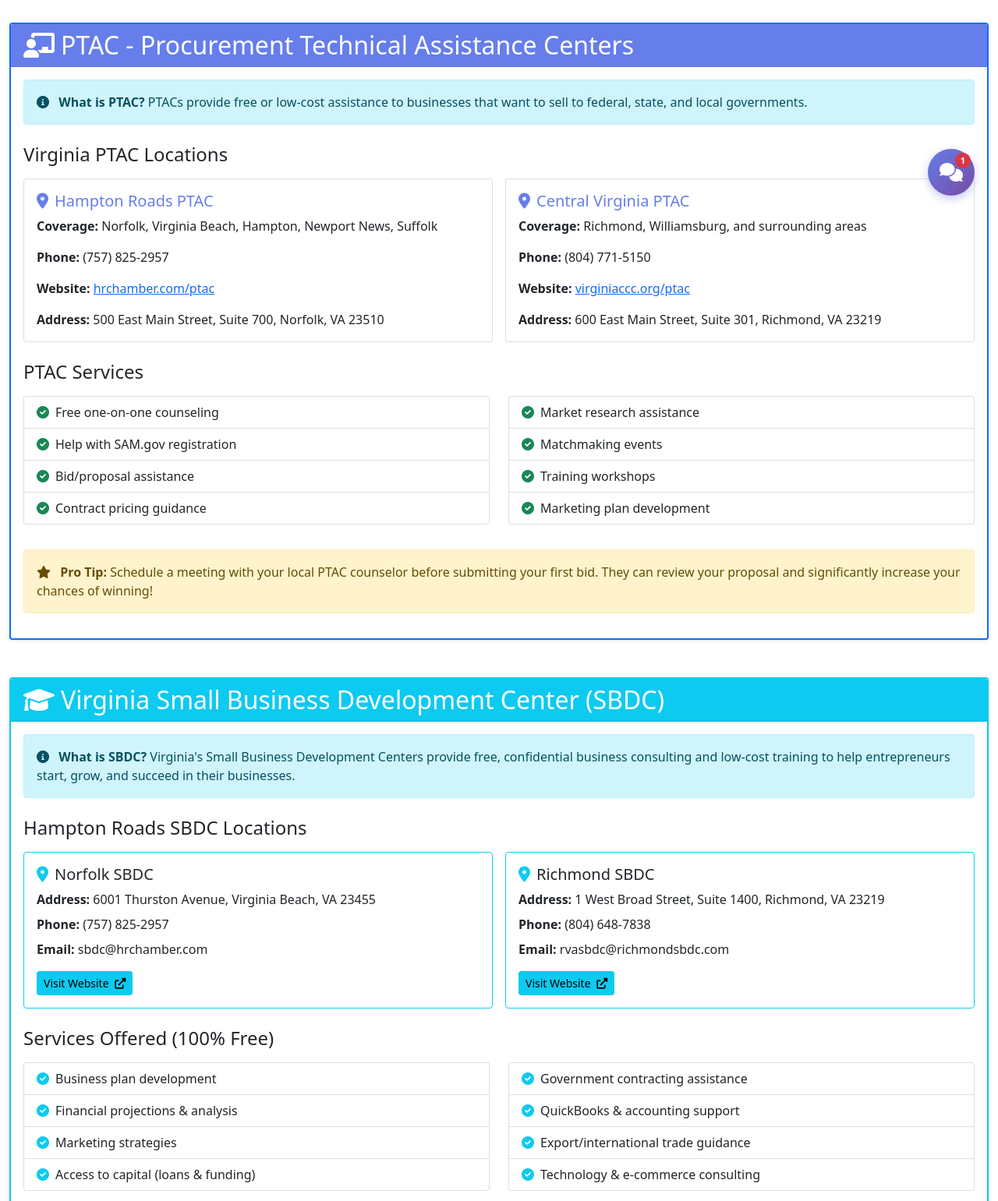
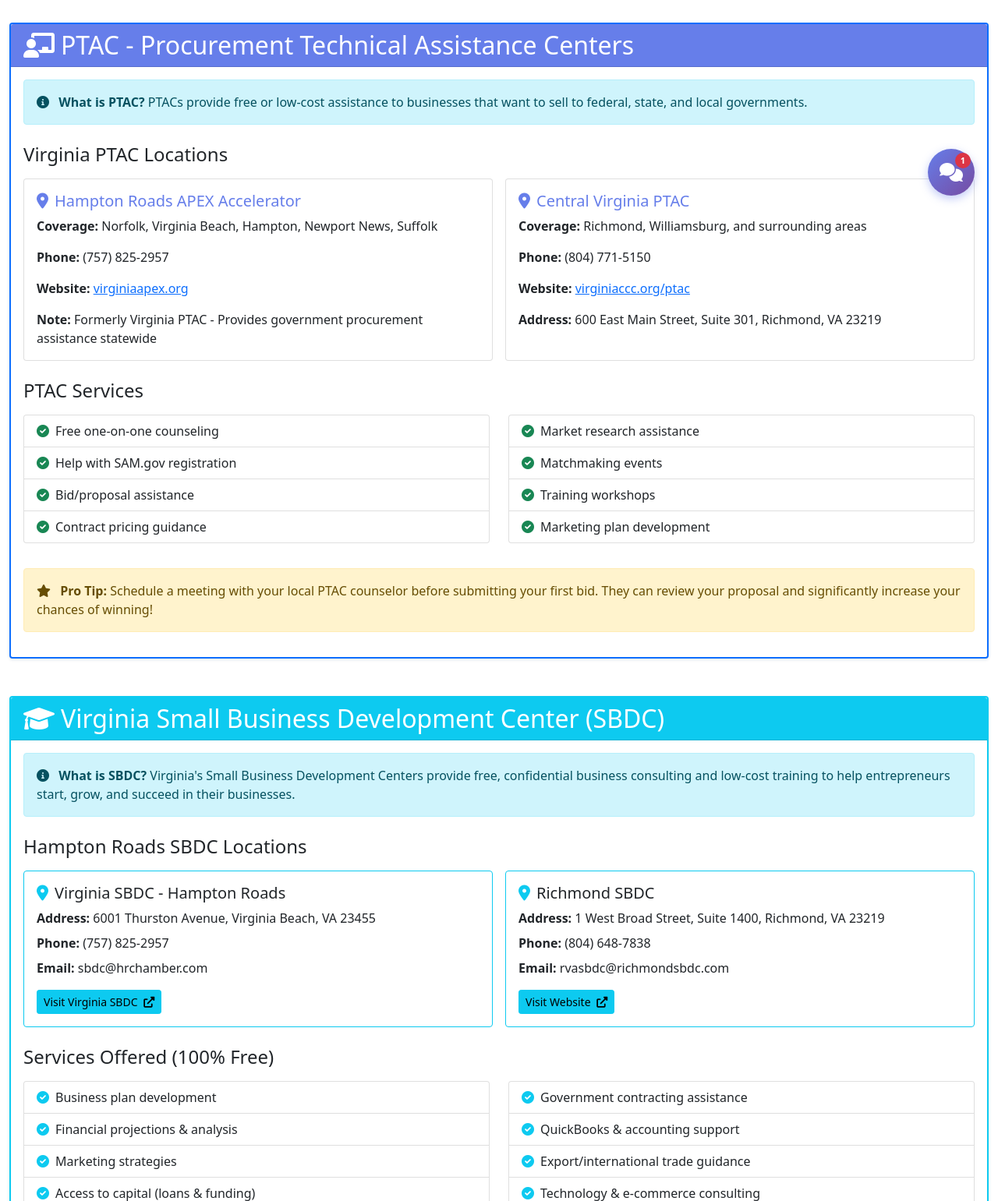
Before and after one commit to rayofsundays-boop/virginia-contracts-lead-generation, a Flask app: page /partnerships in a window 1280 px wide. Shown: the part 519-2060 px from the top of the page at 78% size. Run offline with Flask 3, Linux system fonts and the light colour scheme; some libraries are stand-ins or nearby versions.

Commit message:
fix: Update broken PTAC and SBDC links to correct Virginia organizations
- Hampton Roads PTAC link (404) → Virginia APEX Accelerator (virginiaapex.org)
- Hampton Roads SBDC invalid domain → Virginia SBDC Network (virginiasbdc.org)
- Updated PTAC name to reflect rebrand (PTAC → APEX Accelerator)
- Added note about statewide Virginia PTAC/APEX service
- Verified both new links working with fetch_webpage tool

```diff
--- a/templates/partnerships.html
+++ b/templates/partnerships.html
@@ -66,12 +66,12 @@
                             <div class="card h-100">
                                 <div class="card-body">
                                     <h5 class="card-title text-primary">
-                                        <i class="fas fa-map-marker-alt me-2"></i>Hampton Roads PTAC
+                                        <i class="fas fa-map-marker-alt me-2"></i>Hampton Roads APEX Accelerator
                                     </h5>
                                     <p><strong>Coverage:</strong> Norfolk, Virginia Beach, Hampton, Newport News, Suffolk</p>
                                     <p><strong>Phone:</strong> (757) 825-2957</p>
-                                    <p><strong>Website:</strong> <a href="https://www.hrchamber.com/ptac/" target="_blank">hrchamber.com/ptac</a></p>
-                                    <p class="mb-0"><strong>Address:</strong> 500 East Main Street, Suite 700, Norfolk, VA 23510</p>
+                                    <p><strong>Website:</strong> <a href="https://virginiaapex.org" target="_blank">virginiaapex.org</a></p>
+                                    <p class="mb-0"><strong>Note:</strong> Formerly Virginia PTAC - Provides government procurement assistance statewide</p>
                                 </div>
                             </div>
                         </div>
@@ -140,13 +140,13 @@
                             <div class="card h-100 border-info">
                                 <div class="card-body">
                                     <h5 class="card-title">
-                                        <i class="fas fa-map-marker-alt text-info me-2"></i>Norfolk SBDC
+                                        <i class="fas fa-map-marker-alt text-info me-2"></i>Virginia SBDC - Hampton Roads
                                     </h5>
                                     <p class="mb-2"><strong>Address:</strong> 6001 Thurston Avenue, Virginia Beach, VA 23455</p>
                                     <p class="mb-2"><strong>Phone:</strong> (757) 825-2957</p>
                                     <p class="mb-2"><strong>Email:</strong> sbdc@hrchamber.com</p>
-                                    <a href="https://hamptonroadssbdc.org" target="_blank" class="btn btn-sm btn-info mt-2">
-                                        Visit Website <i class="fas fa-external-link-alt ms-1"></i>
+                                    <a href="https://www.virginiasbdc.org" target="_blank" class="btn btn-sm btn-info mt-2">
+                                        Visit Virginia SBDC <i class="fas fa-external-link-alt ms-1"></i>
                                     </a>
                                 </div>
                             </div>
```
